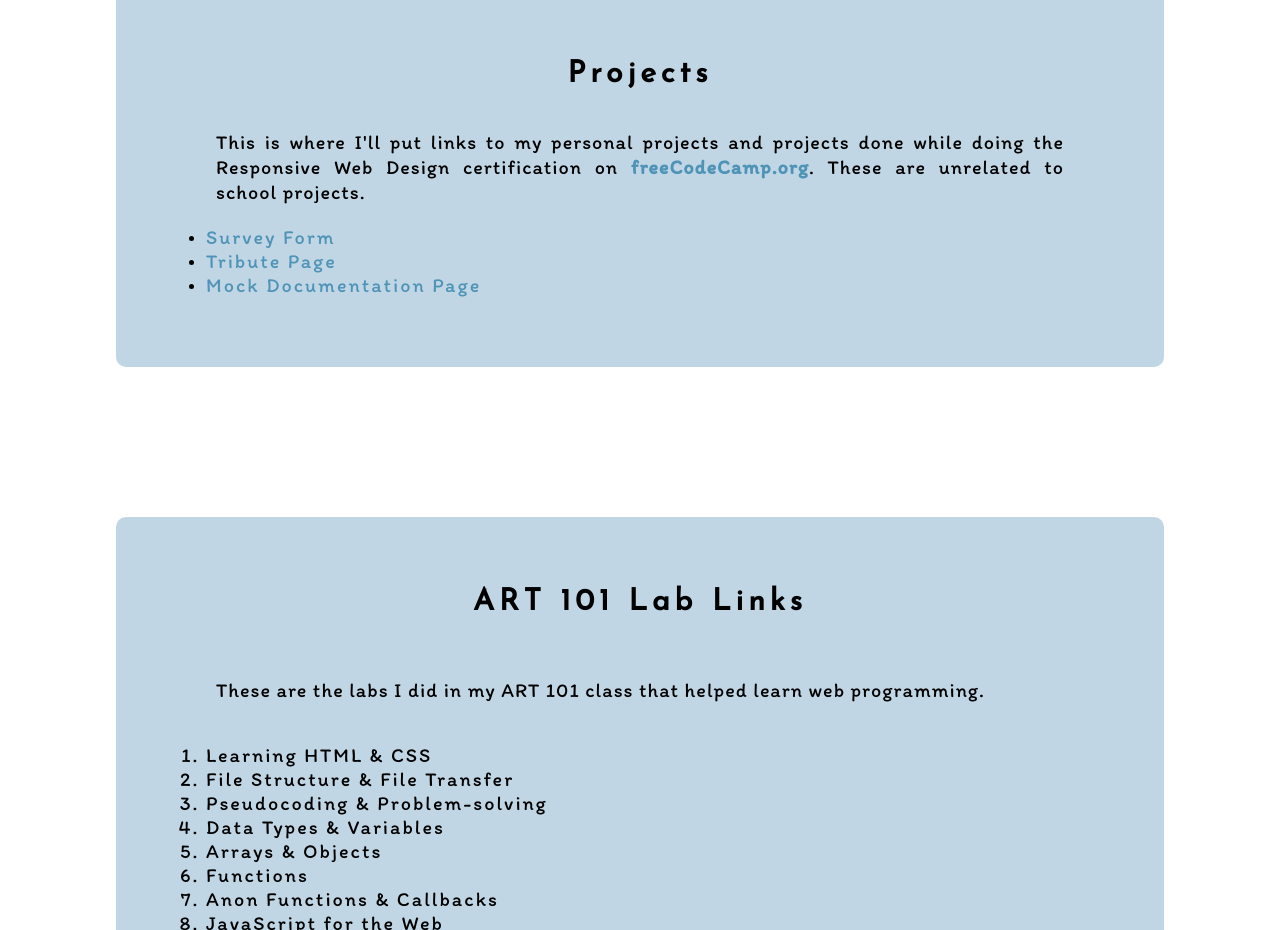
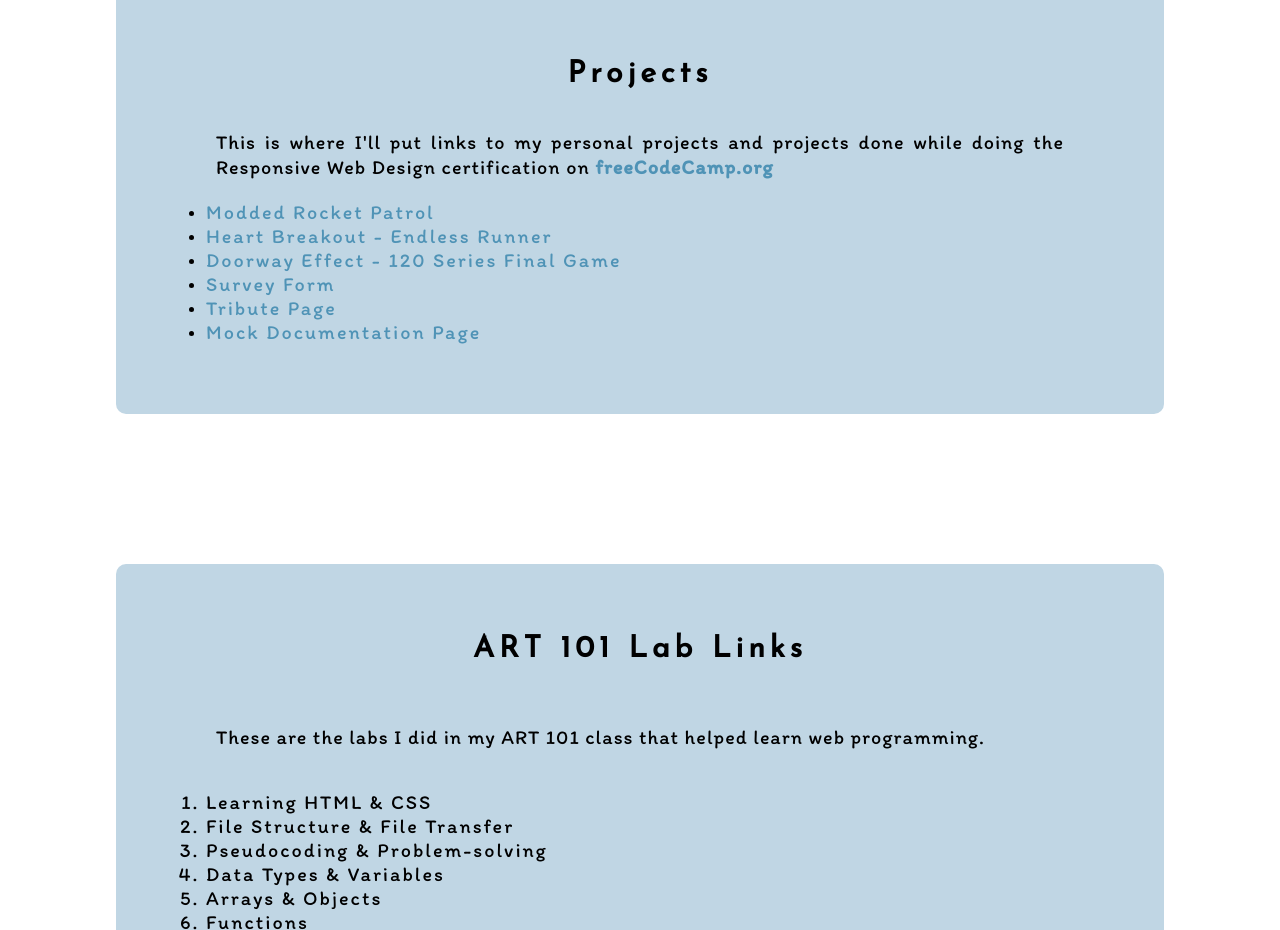
Before and after one commit to bluemew0/art101, a plain HTML site: page index.html in a window 1280 px wide. Shown: the part 2506-3436 px from the top of the page. Drawn offline with Linux system fonts and the light colour scheme.

Commit message:
additional links

```diff
--- a/index.html
+++ b/index.html
@@ -49,8 +49,11 @@
 
 		<div id="projects">
 			<h1>Projects</h1>
-			<p>This is where I'll put links to my personal projects and projects done while doing the Responsive Web Design certification on <a class="bold" target="_blank" href="https://www.freecodecamp.org">freeCodeCamp.org</a>. These are unrelated to school projects.</p>
+			<p>This is where I'll put links to my personal projects and projects done while doing the Responsive Web Design certification on <a class="bold" target="_blank" href="https://www.freecodecamp.org">freeCodeCamp.org</a></p>
 			<ul>
+				<li><a target="_blank" href="https://bluemew0.github.io/rocketPatrolMods/">Modded Rocket Patrol</li></a>
+				<li><a target="_blank" href="https://ericktung.github.io/EndlessRunner/">Heart Breakout - Endless Runner</li></a>
+				<li><a target="_blank" href="https://spandemic.github.io/TheDoorwayEffect/">Doorway Effect - 120 Series Final Game</li></a>
 				<li><a target="_blank" href="projects/survey-form/index.html">Survey Form</a></li>
 				<li><a target="_blank" href="projects/tribute-page/index.html">Tribute Page</a></li>
 				<li><a target="_blank" href="projects/documentation-page/index.html">Mock Documentation Page</a></li>
```
